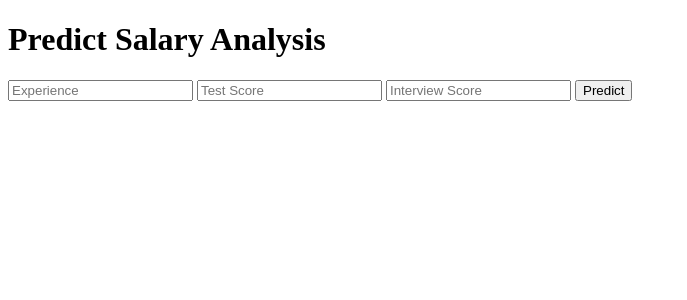
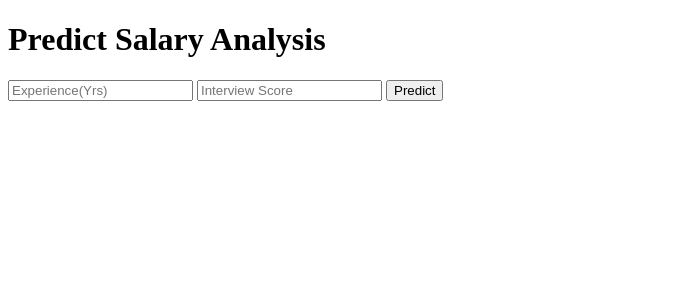
Before and after one commit to sss201194/heroku-1, a Flask app: page / in a window 1280 px wide. Shown: the top 300 px of the page, without its empty margins (0-687 px from the left). Run offline with Flask 2, Linux system fonts and the light colour scheme; parts of the project's set-up code (start-up, migrations or seed data) failed here and were passed over.

Commit message:
Update index.html

```diff
--- a/templates/index.html
+++ b/templates/index.html
@@ -16,12 +16,12 @@
 	<h1>Predict Salary Analysis</h1>
 
      <!-- Main Input For Receiving Query to our ML -->
-    <form action="{{ url_for('predict')}}"method="post">
-    	<input type="text" name="experience" placeholder="Experience" required="required" />
-        <input type="text" name="test_score" placeholder="Test Score" required="required" />
-		<input type="text" name="interview_score" placeholder="Interview Score" required="required" />
+    <form action="{{ url_for('predict')}}"method="POST">
+    	<input type="text" name="YearsExperience" placeholder="Experience(Yrs)" required="required" />
+        <input type="text" name="Score" placeholder="Interview Score" required="required" />
 
-        <button type="submit" class="btn btn-primary btn-block btn-large">Predict</button>
+
+        <button type="submit" class="btn btn-primary btn-block btn-large" >Predict</button>
     </form>
 
    <br>
```
